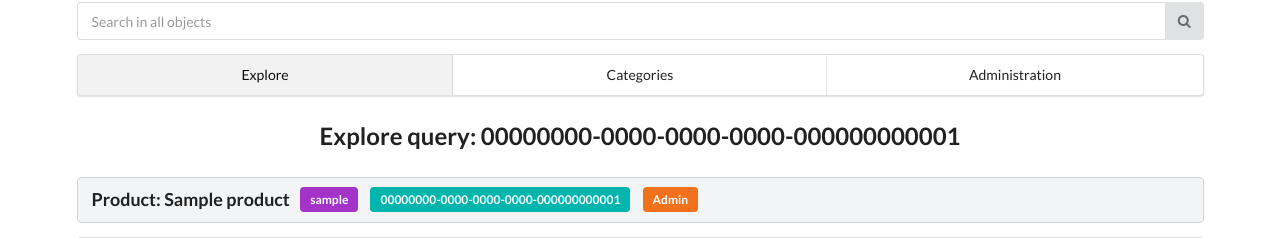
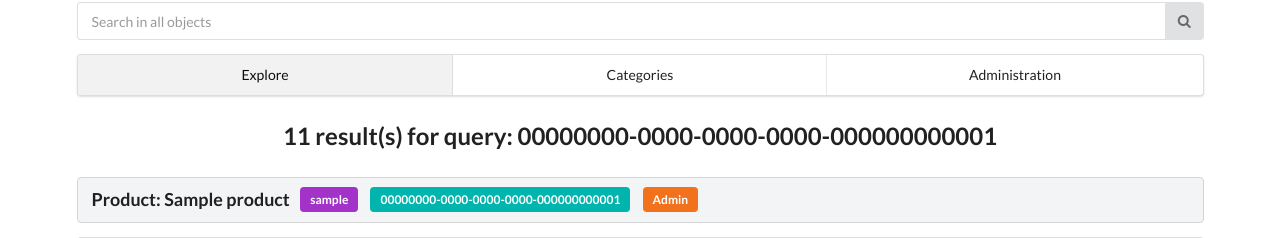
Before and after one commit to metno/productstatus, a Django app: page /explore/?q=00000000-0000-0000-0000-000000000001 in a window 1280 px wide. Shown: the part 195-433 px from the top of the page. Run offline with Django 3.2, Linux system fonts and the light colour scheme; tables that the repository leaves empty hold one stand-in row (values such as "Sample post"); parts of the project's set-up code (start-up, migrations or seed data) failed here and were passed over.

Commit message:
Show number of results in frontend when exploring datasets

```diff
--- a/productstatus/core/templates/core/explore.html
+++ b/productstatus/core/templates/core/explore.html
@@ -4,7 +4,13 @@
 
 {% block content %}
 
-    <h2 class="ui centered header">Explore {% if q %}query: {{ q }}{% endif %}</h2>
+    <h2 class="ui centered header">
+        {% if q %}
+            {{ objects|length }} result(s) for query: {{ q }}
+        {% else %}
+            Explore
+        {% endif %}
+    </h2>
 
     {% for object in objects %}
         {% core_object object %}
```
